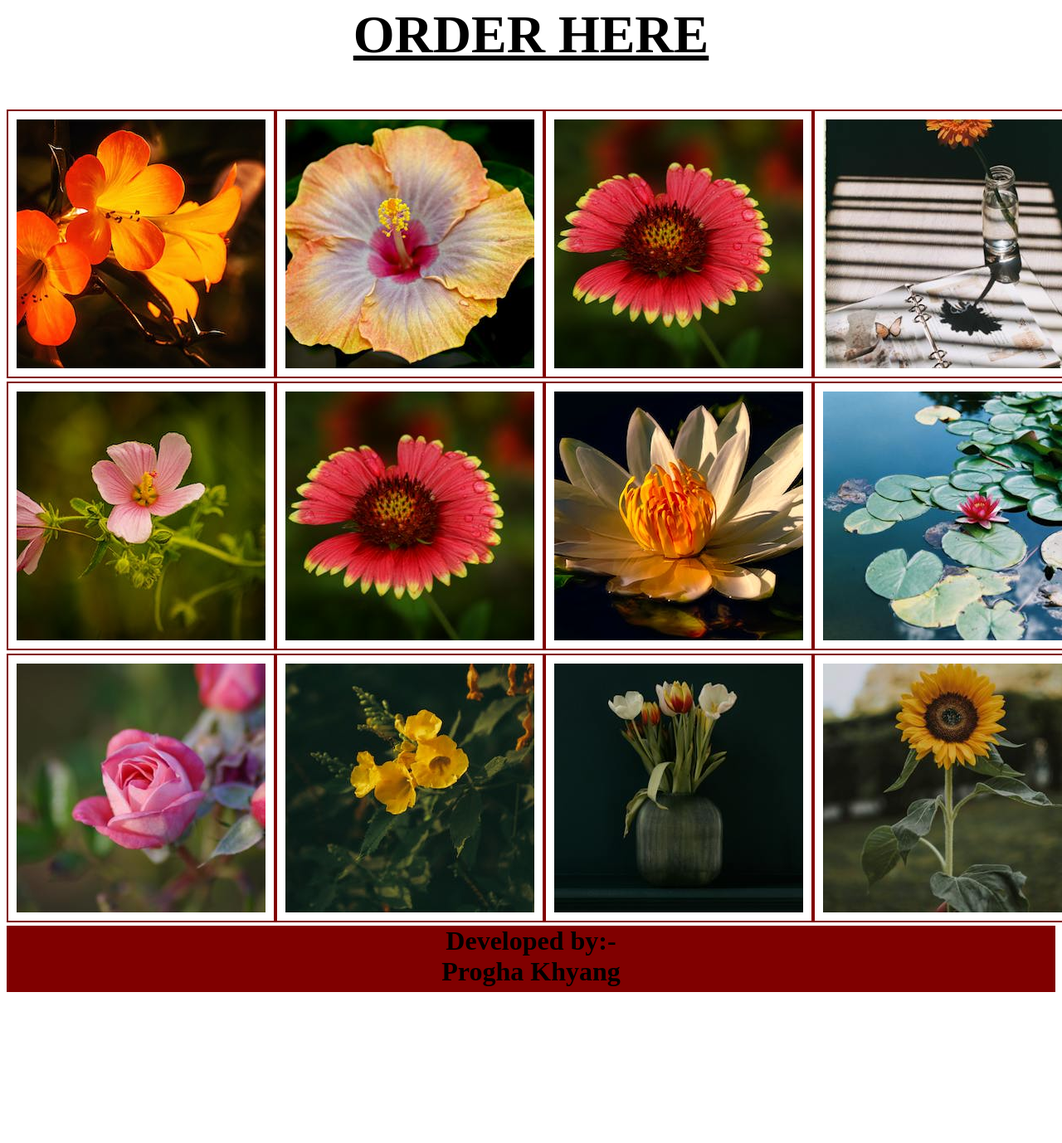
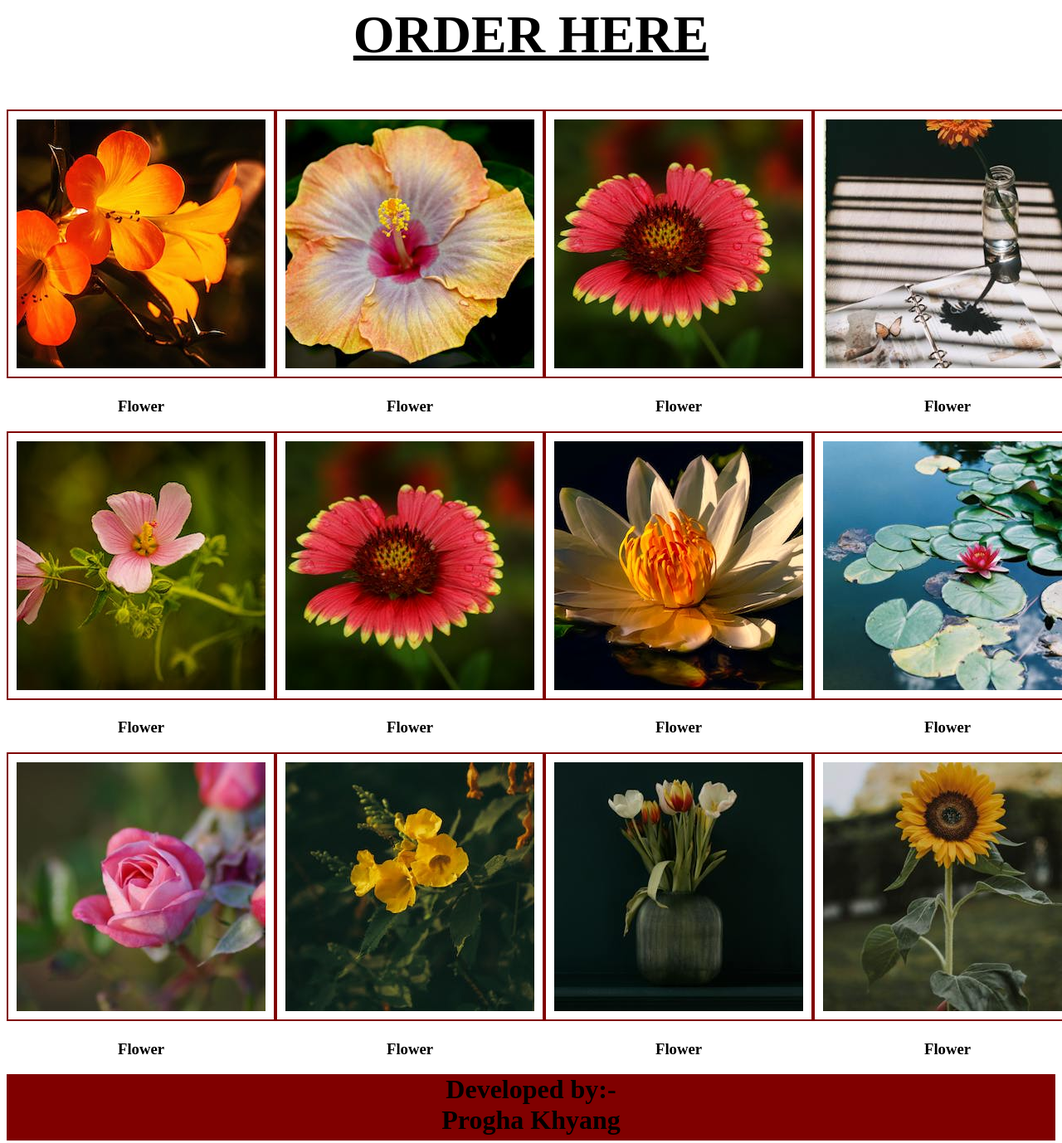
Before and after one commit to Progha/Mock-Test, a plain HTML site: page index.html in a window 1280 px wide. Shown: the part 400-1778 px from the top of the page at 83% size. Before the commit the page ends 1604 px from the top, so only its background shows below. Drawn offline with Linux system fonts and the light colour scheme.

Commit message:
second commit

```diff
--- a/index.html
+++ b/index.html
@@ -71,22 +71,22 @@
     </div>
     <section style="margin:10ox 10px 10px 10px"><h1 style="font-size:4rem;text-align: center"><u>ORDER HERE</u></h1>
     <section style="display:flex">
-        <div><img src="1.jpg"></div>
-        <div><img src="2.jpg"></div>
-        <div><img src="3.jpg"></div>
-        <div><img src="10.jpg"></div>
+        <div><img src="1.jpg"><div><h1 style="text-align:center">Flower</h1></div></div>
+        <div><img src="2.jpg"><h1 style="text-align:center">Flower</h1></div>
+        <div><img src="3.jpg"><h1 style="text-align:center">Flower</h1></div>
+        <div><img src="10.jpg"><h1 style="text-align:center">Flower</h1></div>
     </section>
     <section style="display:flex">
-        <div><img src="4.jpg"></div>
-        <div><img src="5.jpg"></div>
-        <div><img src="6.jpg"></div>
-        <div><img src="11.jpg"></div>
+        <div><img src="4.jpg"><h1 style="text-align:center">Flower</h1></div>
+        <div><img src="5.jpg"><h1 style="text-align:center">Flower</h1></div>
+        <div><img src="6.jpg"><h1 style="text-align:center">Flower</h1></div>
+        <div><img src="11.jpg"><h1 style="text-align:center">Flower</h1></div>
     </section>
     <section style="display:flex">
-        <div><img src="7.jpg"></div>
-        <div><img src="8.jpg"></div>
-        <div><img src="9.jpg"></div>
-        <div><img src="12.jpg"></div>
+        <div><img src="7.jpg"><h1 style="text-align:center">Flower</h1></div>
+        <div><img src="8.jpg"><h1 style="text-align:center">Flower</h1></div>
+        <div><img src="9.jpg"><h1 style="text-align:center">Flower</h1></div>
+        <div><img src="12.jpg"><h1 style="text-align:center">Flower</h1></div>
     </section>
     </section>
     <footer>Developed by:-<br>
```
